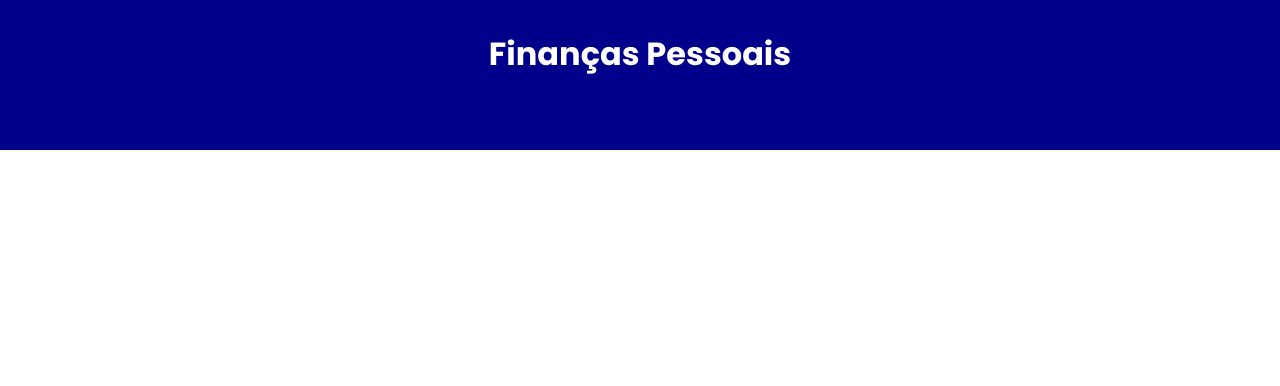
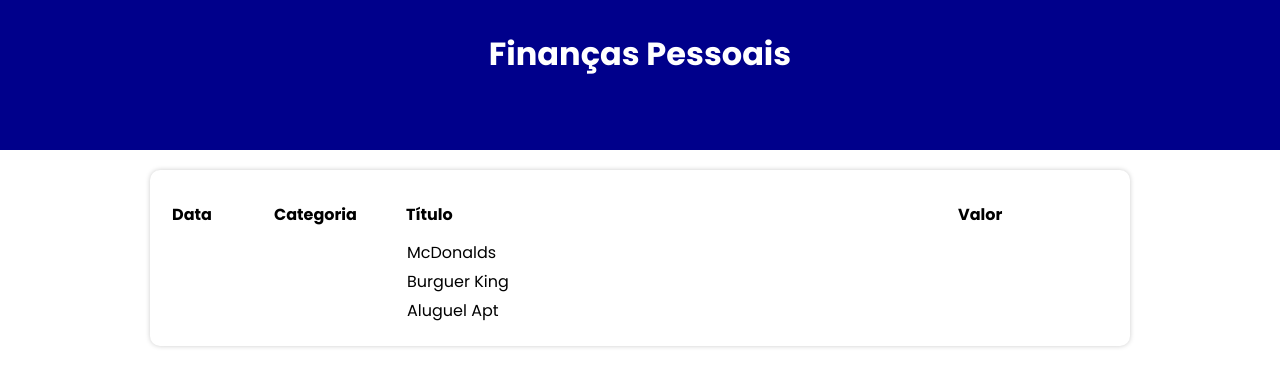
Before and after one commit to iamdevmarcos/my-finances, a React (Vite) app: page / in a window 1280 px wide. Shown: the top 386 px of the page. Built offline with nearby package versions, Linux system fonts and the light colour scheme.

Commit message:
feat: Add TableArea component

```diff
--- a/src/App.tsx
+++ b/src/App.tsx
@@ -10,6 +10,8 @@
 
 import { getCurrentMonth, filterListByMonth } from "./helpers/dateFilter";
 
+import { TableArea } from "./components/TableArea";
+
 const App = () => {
   const [list, setList] = useState(items);
   const [filteredList, setFilteredList] = useState<Item[]>([]);
@@ -17,6 +19,8 @@
 
   useEffect(() => {
     setFilteredList(filterListByMonth(list, currentMonth));
+
+    console.log(filteredList);
   }, [list, currentMonth]);
 
   return (
@@ -29,7 +33,7 @@
 
         {/* Area de inserção */}
 
-        {/* Tabela de Itens */}
+        <TableArea list={filteredList} />
       </C.Body>
     </C.Container>
   );
--- a/src/components/TableArea/index.tsx
+++ b/src/components/TableArea/index.tsx
@@ -1,5 +1,31 @@
+import { Item } from "../../types/Item";
 import * as C from "./styles";
 
-export const TableArea = () => {
-  return <C.Container>...</C.Container>;
+type Props = {
+  list: Item[];
 };
+
+export const TableArea = ({ list }: Props) => {
+  return (
+    <C.Table>
+      <thead>
+        <tr>
+          <C.TableHeadColumn width={100}>Data</C.TableHeadColumn>
+          <C.TableHeadColumn width={130}>Categoria</C.TableHeadColumn>
+          <C.TableHeadColumn>Título</C.TableHeadColumn>
+          <C.TableHeadColumn width={150}>Valor</C.TableHeadColumn>
+        </tr>
+      </thead>
+      <tbody>
+        {list.map((item, index) => (
+          <tr key={index}>
+            <td></td>
+            <td></td>
+            <td>{item.title}</td>
+            <td></td>
+          </tr>
+        ))}
+      </tbody>
+    </C.Table>
+  );
+};
--- a/src/components/TableArea/styles.ts
+++ b/src/components/TableArea/styles.ts
@@ -1,3 +1,16 @@
 import styled from "styled-components";
 
-export const Container = styled.div``;
+export const Table = styled.table`
+  width: 100%;
+  background: #fff;
+  padding: 20px;
+  box-shadow: 0 0 5px #ccc;
+  border-radius: 10px;
+  margin-top: 20px;
+`;
+
+export const TableHeadColumn = styled.th<{ width?: number }>`
+  width: ${(props) => (props.width ? `${props.width}px` : "auto")};
+  padding: 10px 0;
+  text-align: left;
+`;
--- a/src/data/items.ts
+++ b/src/data/items.ts
@@ -2,25 +2,25 @@
 
 export const items: Item[] = [
   {
-    date: new Date(2021, 9, 15),
+    date: new Date(2022, 1, 15),
     category: "food",
     title: "McDonalds",
     value: 32.12,
   },
   {
-    date: new Date(2021, 9, 15),
+    date: new Date(2022, 1, 15),
     category: "food",
     title: "Burguer King",
     value: 15.99,
   },
   {
-    date: new Date(2021, 9, 16),
+    date: new Date(2022, 1, 16),
     category: "rent",
     title: "Aluguel Apt",
     value: 2300,
   },
   {
-    date: new Date(2021, 10, 18),
+    date: new Date(2022, 2, 18),
     category: "salary",
     title: "Salário X-Team",
     value: 8000,
```
